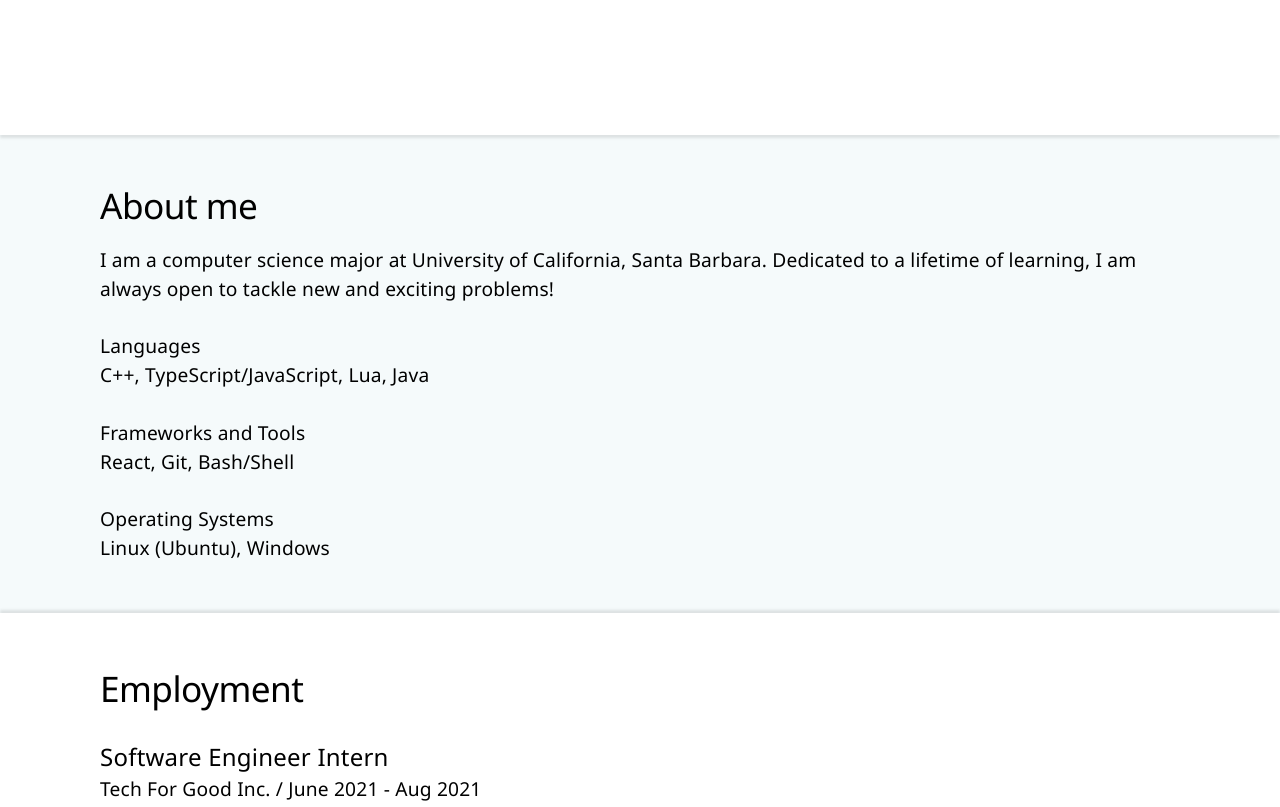
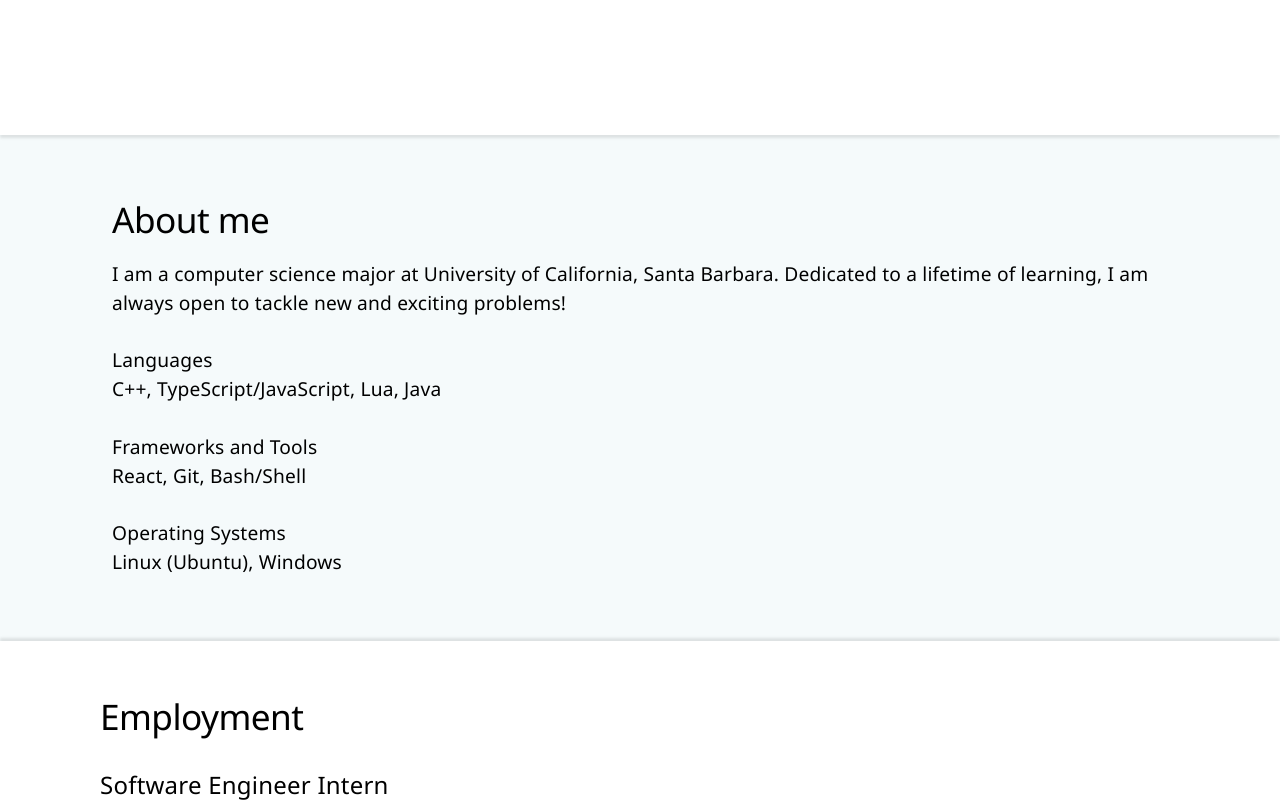
Before and after one commit to chriscerie/chriscerie.github.io, a React (Create React App) app: page / in a window 1280 px wide. Shown: the part 520-1327 px from the top of the page. Built offline with nearby package versions, Linux system fonts and the light colour scheme.

Commit message:
Change px to rem

```diff
--- a/src/App/pages/About/index.tsx
+++ b/src/App/pages/About/index.tsx
@@ -23,7 +23,7 @@ function About(props: { aboutRef: React.RefObject<HTMLDivElement> }) {
 
   return (
     <div className="about" ref={ props.aboutRef }>
-      <Container style={{ padding: "50px 100px" }}>
+      <Container style={{ padding: "4rem 7rem" }}>
         <Typography className={classes.h1} variant="h1">
           About me
         </Typography>
```
